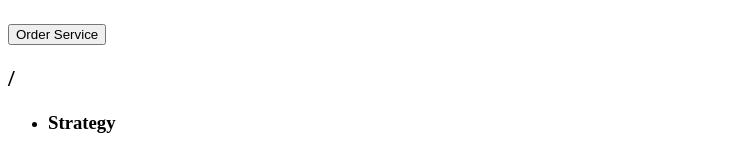
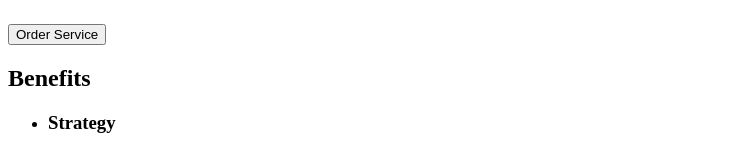
Before and after one commit to EternalMoonlove/goit-markup-hw-01, a plain HTML site: page index.html in a window 1280 px wide. Shown: the part 191-343 px from the top of the page, without its empty margins (0-737 px from the left). Drawn offline with Linux system fonts and the light colour scheme.

Commit message:
corrections

```diff
--- a/index.html
+++ b/index.html
@@ -28,7 +28,7 @@
         <button type="button">Order Service</button>
       </section>
       <section>
-        <h2>/</h2>
+        <h2>Benefits</h2>
         <ul>
           <li>
             <h3>Strategy</h3>
```
